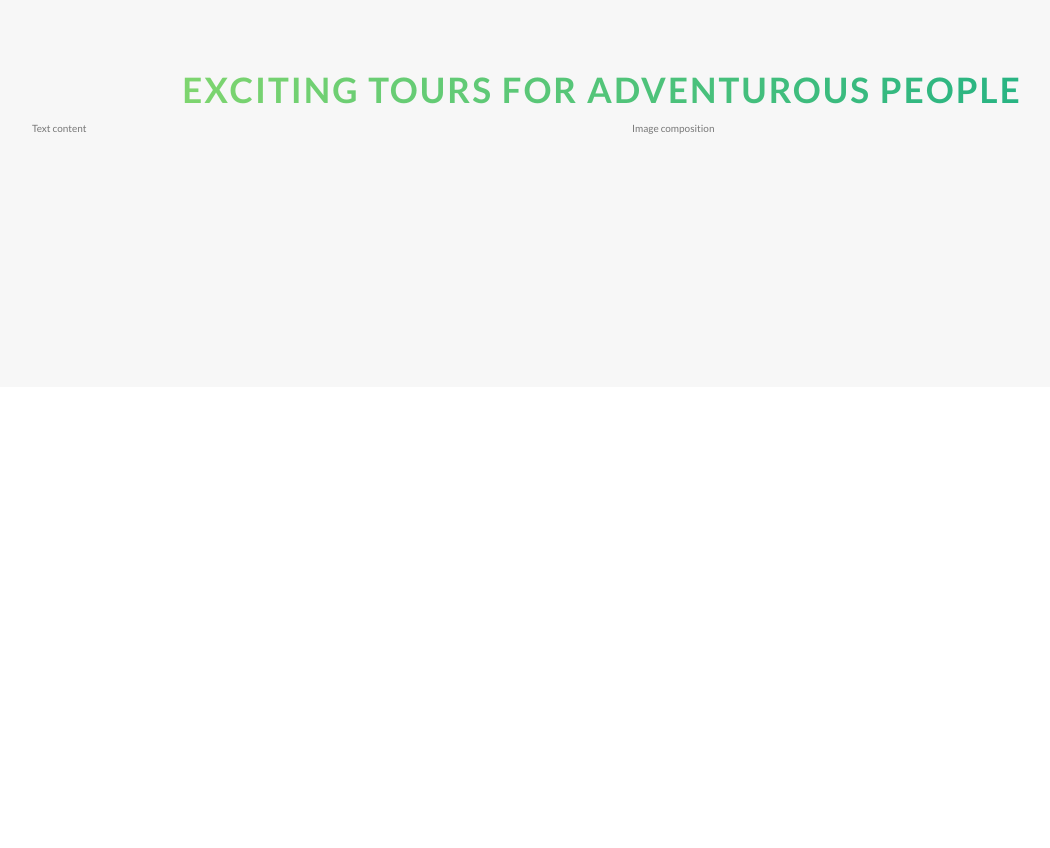
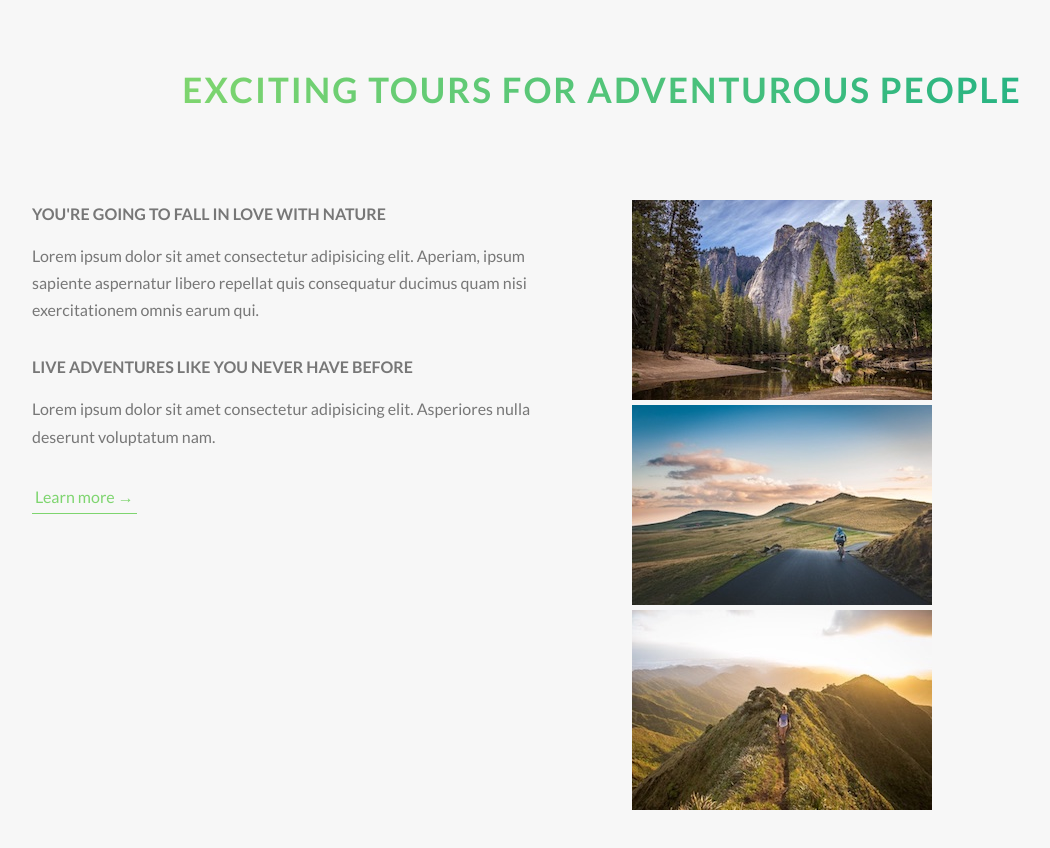
Before and after one commit to SaadBajwa659/natour, a React (Create React App) app: page / in a window 1280 px wide. Shown: the part 820-1668 px from the top of the page, without its empty margins (38-1088 px from the left). Before the commit the page ends 1237 px from the top, so only its background shows below. Built offline with nearby package versions, Linux system fonts and the light colour scheme.

Commit message:
added the comments and all that in about section and i am almost done with it

```diff
--- a/src/pages/Home.js
+++ b/src/pages/Home.js
@@ -38,19 +38,52 @@ const Home = () => {
 
       <main>
         <section className="section-about">
-          <div className="u-center-text">
+          <div className="u-center-text u-margin-bottom-big">
             <h2 className="heading-secondary">
               Exciting tours for adventurous people
             </h2>
           </div>
           <div className="row">
             <div className="col-1-of-2">
-              Text content
+              <h3 className="heading-tertiary u-margin-bottom-small">
+                You're going to fall in love with nature
+              </h3>
+              <p className="paragraph">
+                Lorem ipsum dolor sit amet consectetur adipisicing elit.
+                Aperiam, ipsum sapiente aspernatur libero repellat quis
+                consequatur ducimus quam nisi exercitationem omnis earum qui.
+              </p>
+              <h3 className="heading-tertiary u-margin-bottom-small">
+                Live adventures like you never have before
+              </h3>
+              <p className="paragraph">
+                Lorem ipsum dolor sit amet consectetur adipisicing elit.
+                Asperiores nulla deserunt voluptatum nam.
+              </p>
+              <a href="#" className="btn-text">
+                Learn more &rarr;
+              </a>
             </div>
             <div className="col-1-of-2">
-              Image composition
+              <div className="composition">
+                <img
+                  src="img/nat-1.jpg"
+                  alt="Photo 1"
+                  className="composition__photo composition__photo--p1"
+                />
+                <img
+                  src="img/nat-2.jpg"
+                  alt="Photo 2"
+                  className="composition__photo composition__photo--p2"
+                />
+                <img
+                  src="img/nat-3.jpg"
+                  alt="Photo 3"
+                  className="composition__photo composition__photo--p3"
+                />
+              </div>
             </div>
-        </div>
+          </div>
         </section>
       </main>
 
--- a/src/sass/abstracts/Variables.scss
+++ b/src/sass/abstracts/Variables.scss
@@ -10,6 +10,8 @@
   --color-white: #fff;
   --color-black: #000;
 
+  // FONT
+  --default-font-size: 1.6rem;
 
   // GRID
   --grid-width: 114rem;
--- a/src/sass/base/Typography.scss
+++ b/src/sass/base/Typography.scss
@@ -53,3 +53,17 @@ body {
     text-shadow: .5rem 1rem 2rem rgba($color: #000000, $alpha: .2);
   }
 }
+
+.heading-tertiary {
+  font-size: var(--default-font-size);
+  font-weight: 700;
+  text-transform: uppercase;
+}
+
+.paragraph {
+  font-size: var(--default-font-size);
+
+  &:not(:last-child) {
+    margin-bottom: 3rem;
+  }
+}
--- a/src/sass/base/Utilities.scss
+++ b/src/sass/base/Utilities.scss
@@ -1 +1,5 @@
 .u-center-text { text-align: center; }
+
+.u-margin-bottom-small { margin-bottom: 1.5rem; }
+.u-margin-bottom-medium { margin-bottom: 4rem; }
+.u-margin-bottom-big { margin-bottom: 8rem; }
--- a/src/sass/components/Button.scss
+++ b/src/sass/components/Button.scss
@@ -8,7 +8,7 @@
     border-radius: 10rem;
     transition: all 0.2s;
     position: relative;
-    font-size: 1.6rem;
+    font-size: var(--default-font-size);
   }
 
   &:hover {
@@ -53,3 +53,28 @@
     animation-fill-mode: backwards;
   }
 }
+
+.btn-text {
+  &:link,
+  &:visited {
+    font-size: var(--default-font-size);
+    color: var(--color-primary);
+    display: inline-block;
+    text-decoration: none;
+    border-bottom: 1px solid var(--color-primary);
+    padding: 3px;
+    transition: all .2s;
+  }
+
+  &:hover {
+    background-color: var(--color-primary-light);
+    color: var(--color-white);
+    box-shadow: 0 1rem 2rem rgba($color: #000000, $alpha: .15);
+    transform: translateY(-2px);
+  }
+
+  &:active {
+    box-shadow: 0 .5rem 1rem rgba($color: #000000, $alpha: .15);
+    transform: translateY(0);
+  }
+}
```
